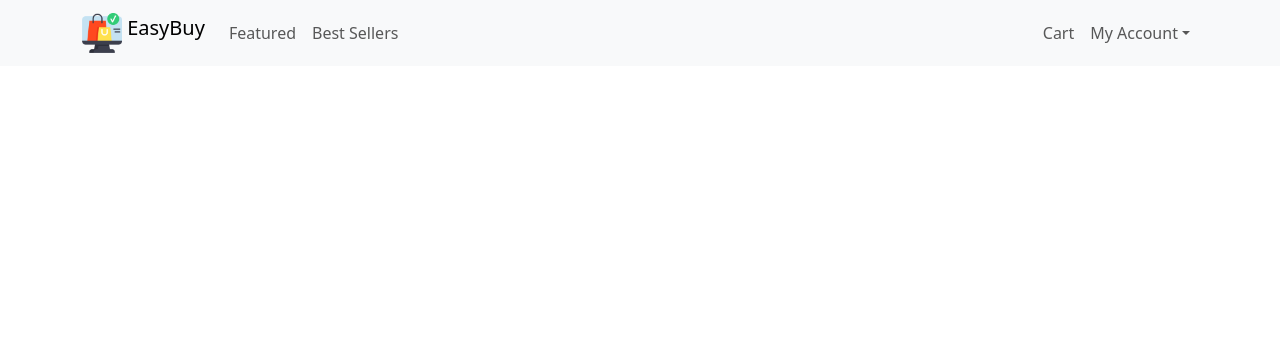
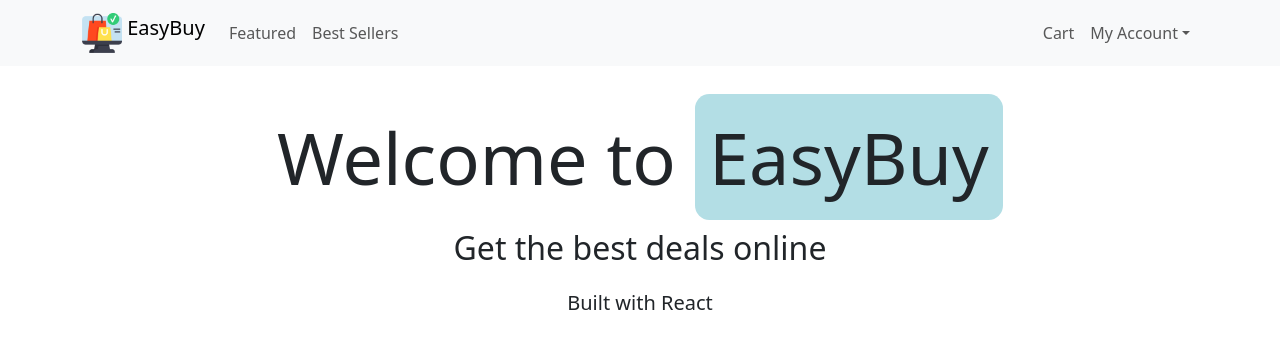
Before and after one commit to MBSkipper/EasyBuy_online_shopping, a React (Vite) app: page / in a window 1280 px wide. Shown: the top 348 px of the page. Built offline with nearby package versions, Linux system fonts and the light colour scheme.

Commit message:
header page added

```diff
--- a/src/App.jsx
+++ b/src/App.jsx
@@ -2,11 +2,17 @@
 import 'bootstrap/dist/css/bootstrap.min.css'
 import './App.css'
 import NavbarComponent from './components/NavbarComponent'
+import Header from './components/Header'
+import Container from 'react-bootstrap/Container'
+
 
 function App() {
   return (
     <>
-       <NavbarComponent />
+    <NavbarComponent />
+    <Container className='text-center mt-5 mb-3'>
+       <Header />
+    </Container>
     </>
   )
 }
--- /dev/null
+++ b/src/components/Header.jsx
@@ -0,0 +1,26 @@
+
+
+const brandStyle = {
+    backgroundColor: '#B3DEE5',
+    borderRadius: '0.20em',
+    padding:'0.2em'
+}
+
+function Header() {
+    return (
+        <div>
+            <h1 className="display-2">Welcome to {' '} {/* NOTE the {' '} adds a space */}
+                <span style={brandStyle}>EasyBuy</span>
+            </h1>
+            <p className="lead fs-2 mt-4">Get the best deals online</p>
+            <p className="fs-5">
+                Built with React
+            </p>
+
+        </div>
+
+    )
+
+}
+
+export default Header
```
